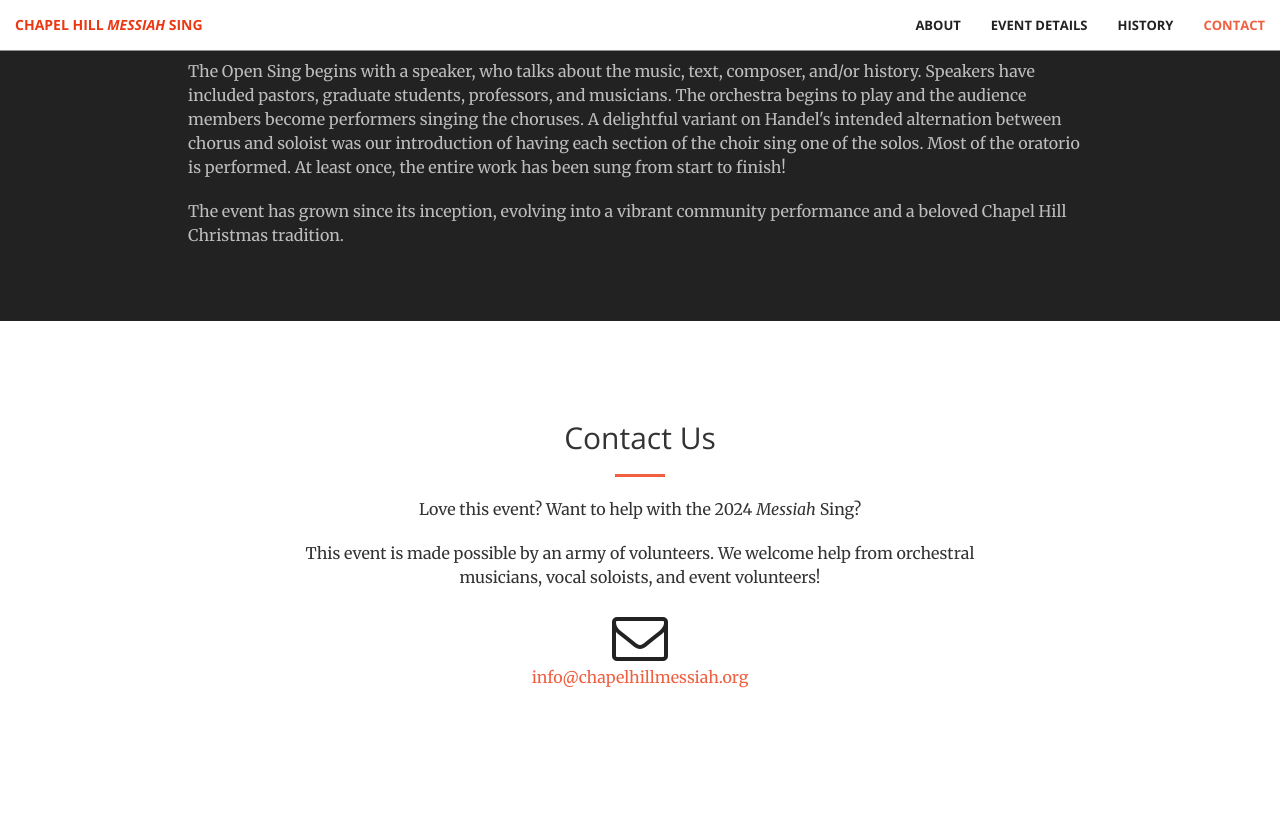
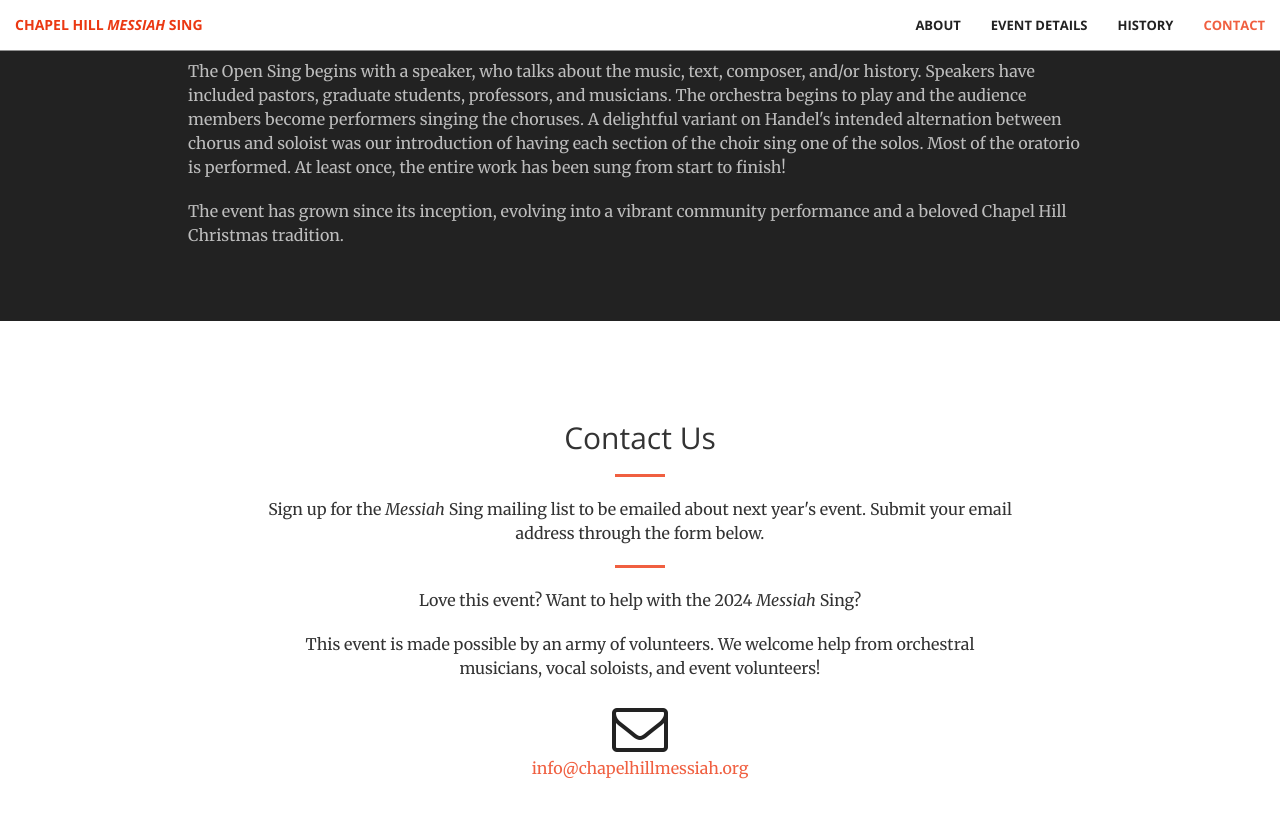
Before and after one commit to chapelhillmessiah/chapelhillmessiah.github.io, a Jekyll site: the page built from index.html, in a window 1280 px wide and 900 px high, scrolled down 2649 px. Shown: the top 818 px of the window. Built offline with Jekyll 4.4.1, drawn with Linux system fonts in a browser that asks for light colours.

Commit message:
[contact.html] add horizontal line and text for mailing list

```diff
--- a/_includes/contact.html
+++ b/_includes/contact.html
@@ -3,6 +3,9 @@
         <div class="row">
             <div class="col-lg-8 col-lg-offset-2 text-center">
                 <h2 class="section-heading">Contact Us</h2>
+                <hr class="primary">
+                <p>Sign up for the <i>Messiah</i> Sing mailing list to be emailed about next year's event. Submit your email address through the form below.</p>
+
                 <hr class="primary">
                 <p>Love this event? Want to help with the 2024 <i>Messiah</i> Sing?</p>
                 <p>This event is made possible by an army of volunteers. We welcome help from orchestral musicians, vocal soloists, and event volunteers!</p>
```
